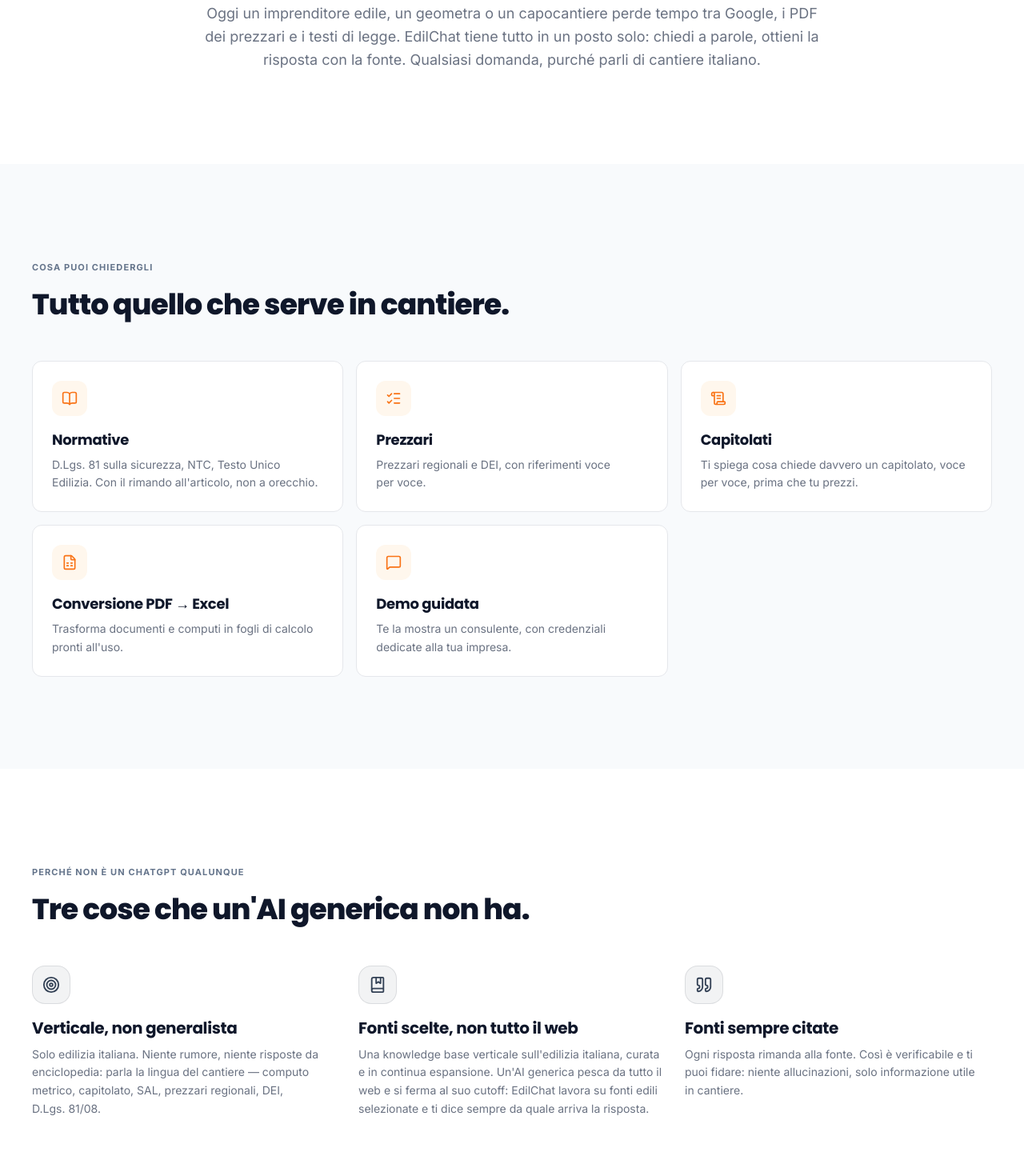
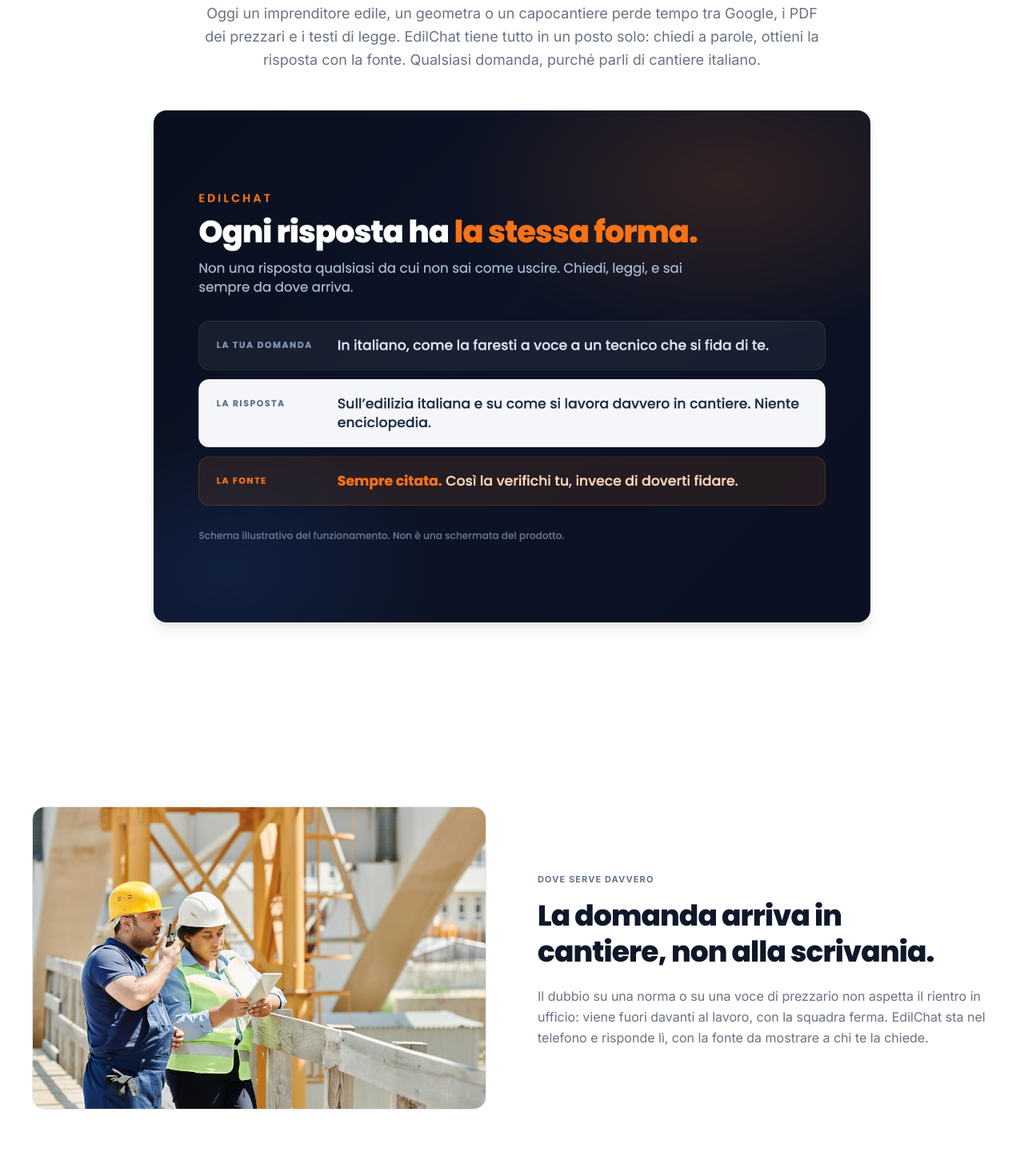
Before and after one commit to cantierihub/cantierihub-com, a Next.js app: page /edilchat in a window 1280 px wide. Shown: the part 860-2330 px from the top of the page at 80% size. Built offline with nearby package versions, Linux system fonts and the light colour scheme.

Commit message:
merge: risolto conflitto edilchat (claim PR#8 + trattini/immagini)
Il file combina le due modifiche: testo senza bandi e claim KB corretto
dalla PR #8, piu' schema, foto e trattini della PR #10.

Co-Authored-By: Claude Opus 5 <noreply@anthropic.com>

```diff
--- a/src/app/edilchat/page.tsx
+++ b/src/app/edilchat/page.tsx
@@ -1,4 +1,5 @@
 import type { Metadata } from "next";
+import Image from "next/image";
 import Reveal from "@/components/ui/Reveal";
 import { waLink } from "@/data/site";
 import {
@@ -19,11 +20,11 @@ import {
 const WA_EDILCHAT = waLink("Ciao! Vorrei provare EdilChat: come ottengo le credenziali?");
 
 export const metadata: Metadata = {
-  title: "EdilChat — L'assistente AI per chi costruisce in Italia",
+  title: "EdilChat · L'assistente AI per chi costruisce in Italia",
   description:
     "Il ChatGPT verticale sull'edilizia italiana: normative, prezzari, capitolati e operatività, con le fonti sempre citate. Knowledge base verticale in continua espansione.",
   openGraph: {
-    title: "EdilChat — L'assistente AI per chi costruisce in Italia",
+    title: "EdilChat · L'assistente AI per chi costruisce in Italia",
     description:
       "Il ChatGPT verticale sull'edilizia italiana: normative, prezzari, capitolati e operatività, con le fonti sempre citate. Knowledge base verticale in continua espansione.",
     url: "https://cantierihub.com/edilchat",
@@ -64,7 +65,7 @@ const differenziatori = [
   {
     icon: Target,
     titolo: "Verticale, non generalista",
-    desc: "Solo edilizia italiana. Niente rumore, niente risposte da enciclopedia: parla la lingua del cantiere — computo metrico, capitolato, SAL, prezzari regionali, DEI, D.Lgs. 81/08.",
+    desc: "Solo edilizia italiana. Niente rumore, niente risposte da enciclopedia: parla la lingua del cantiere: computo metrico, capitolato, SAL, prezzari regionali, DEI, D.Lgs. 81/08.",
   },
   {
     icon: BookMarked,
@@ -121,8 +122,8 @@ export default function EdilChatPage() {
             <Reveal delay={0.2}>
               <p className="mt-5 text-lg text-gray-300 leading-relaxed max-w-2xl mx-auto">
                 Risposte chiare con le fonti sempre citate. Niente fuffa, solo cantiere.
-                Un unico interlocutore che conosce normative, prezzi, capitolati e operatività
-                dell&apos;edilizia italiana, dalla mattina alla sera.
+                Un unico interlocutore che conosce normative, prezzi, capitolati e operatività dell&apos;edilizia
+                italiana, dalla mattina alla sera.
               </p>
             </Reveal>
             <Reveal delay={0.3}>
@@ -159,6 +160,52 @@ export default function EdilChatPage() {
               </p>
             </div>
           </Reveal>
+
+          {/* Schema: la forma di ogni risposta.
+              Illustrazione, non una schermata: sorgente in grafiche/edilchat-anatomia-risposta.html */}
+          <Reveal delay={0.1}>
+            <div className="mt-12 relative mx-auto max-w-4xl aspect-[7/5] rounded-2xl overflow-hidden shadow-lg">
+              <Image
+                src="/images/edilchat-anatomia-risposta.png"
+                alt="Schema di una risposta EdilChat: la tua domanda, la risposta sull'edilizia italiana, la fonte sempre citata"
+                fill
+                sizes="(max-width: 768px) 100vw, 900px"
+                style={{ objectFit: "cover" }}
+              />
+            </div>
+          </Reveal>
+        </div>
+      </section>
+
+      {/* Il mestiere vero, non la teoria */}
+      <section className="section-padding bg-white pt-0">
+        <div className="container-main">
+          <div className="grid md:grid-cols-2 gap-10 md:gap-16 items-center">
+            <Reveal direction="left">
+              <div className="relative aspect-[3/2] rounded-2xl overflow-hidden border border-gray-200">
+                <Image
+                  src="/images/workers-tablet.jpg"
+                  alt="Due tecnici in cantiere consultano un tablet durante i lavori"
+                  fill
+                  sizes="(max-width: 768px) 100vw, 50vw"
+                  style={{ objectFit: "cover" }}
+                />
+              </div>
+            </Reveal>
+            <Reveal direction="right" delay={0.1}>
+              <div>
+                <span className="eyebrow text-orange-500">Dove serve davvero</span>
+                <h2 className="mt-3 font-display font-extrabold text-navy text-3xl md:text-4xl leading-tight">
+                  La domanda arriva in cantiere, non alla scrivania.
+                </h2>
+                <p className="mt-5 text-gray-500 leading-relaxed">
+                  Il dubbio su una norma o su una voce di prezzario non aspetta il rientro in ufficio: viene
+                  fuori davanti al lavoro, con la squadra ferma. EdilChat sta nel telefono e risponde lì,
+                  con la fonte da mostrare a chi te la chiede.
+                </p>
+              </div>
+            </Reveal>
+          </div>
         </div>
       </section>
 
```
